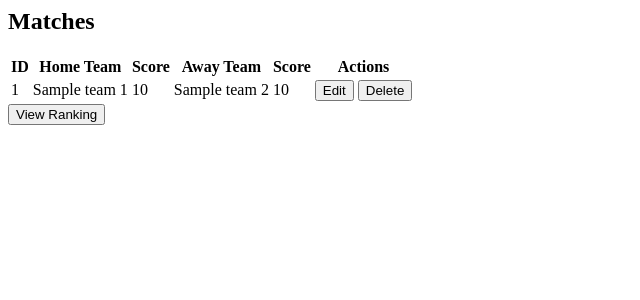
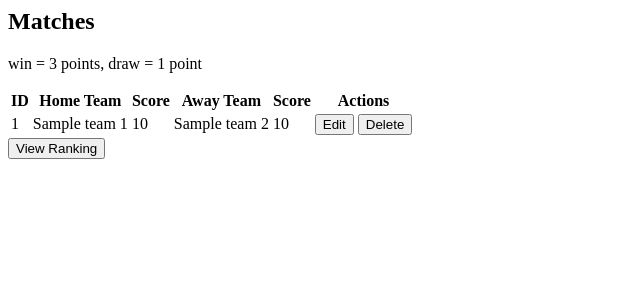
Before and after one commit to AmirAini/sports_league, a Django app: template rank/templates/rank/match_list.html in a window 1280 px wide. Shown: the top 300 px of the page, without its empty margins (0-640 px from the left). Run offline with Django 3.2, Linux system fonts and the light colour scheme; the template is opened without the code that fills it: most values are stand-ins (such as "Sample title", 1, 10 or a date in 2020).

Commit message:
alphabet and ranked sorted

```diff
--- a/rank/templates/rank/match_list.html
+++ b/rank/templates/rank/match_list.html
@@ -1,5 +1,6 @@
 <!-- rank/match_list.html -->
 <h2>Matches</h2>
+<p>win = 3 points, draw = 1 point</p>
 <table>
     <thead>
         <tr>
--- a/rank/views.py
+++ b/rank/views.py
@@ -64,7 +64,7 @@ def overview(request):
         # Push to object
         teamScores[team] = totalPoints
 
-    # sortedScores  = teams.order_by('-totalPoints','name')
+    teamScores = {team: points for team, points in sorted(teamScores.items(), key=lambda x: (-x[1], x[0].name))}
 
     return render(request, 'rank/overview.html', {'team_score': teamScores})
 
```
Also changed, not shown: db.sqlite3.
